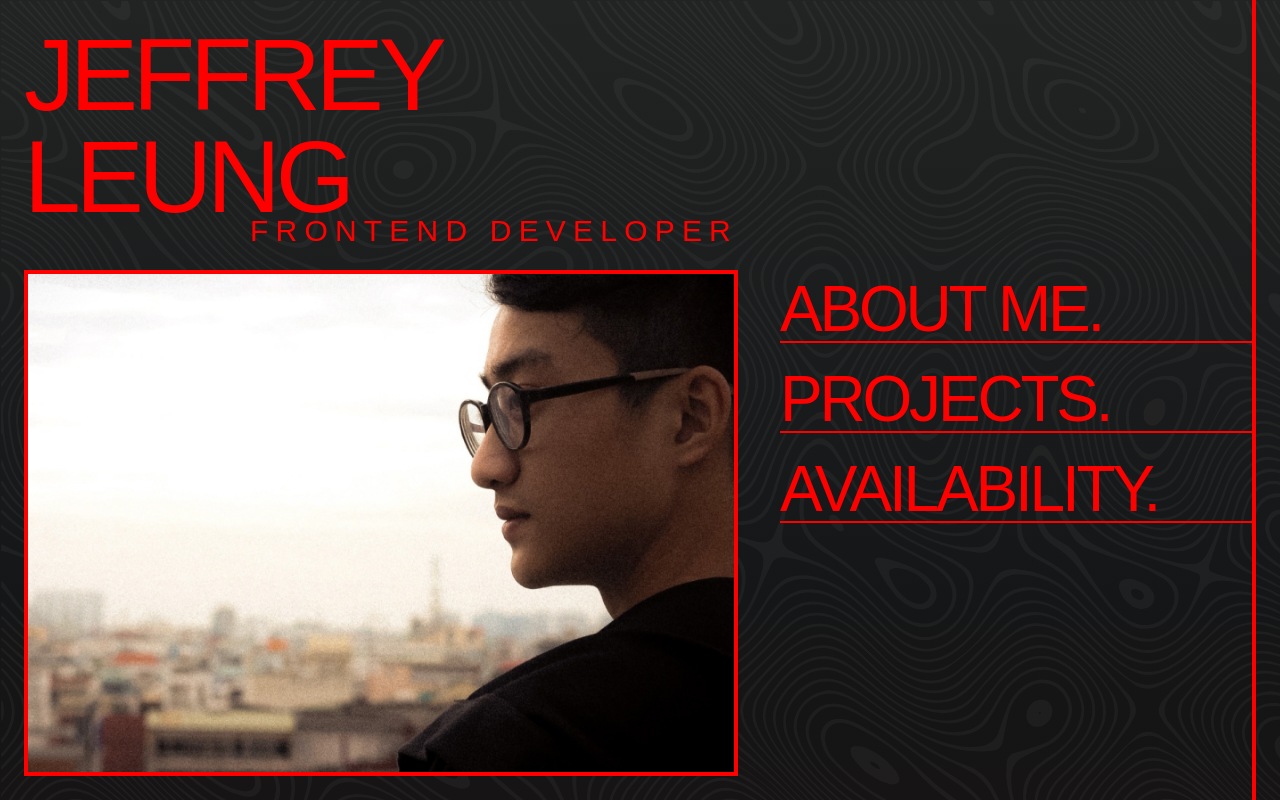
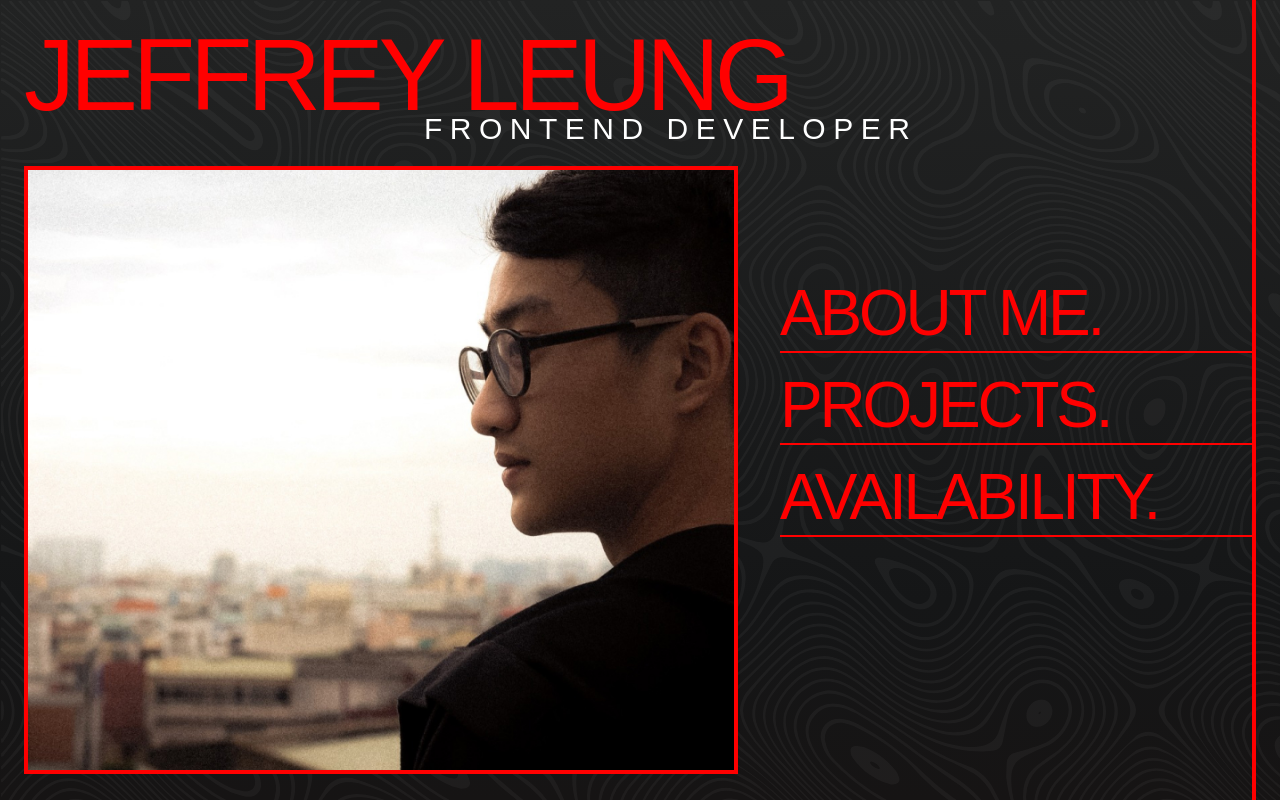
Before and after one commit to jef1993/project-r, a React (Vite) app: page / in a window 1280 px wide. Built offline with nearby package versions, Linux system fonts and the light colour scheme; a web font is replaced by a local one.

Commit message:
header left animation

```diff
--- a/package.json
+++ b/package.json
@@ -22,6 +22,7 @@
     "react-redux": "^8.0.5",
     "react-resize-detector": "^9.1.0",
     "react-router-dom": "^6.11.1",
+    "react-use": "^17.4.0",
     "redux": "^4.2.1",
     "sass": "^1.62.1",
     "styled-components": "^6.0.3",
--- a/src/App.tsx
+++ b/src/App.tsx
@@ -37,6 +37,7 @@ function App() {
           <main className="main">
             <AnimatePresence mode="wait">
               <Routes key={location.pathname} location={location}>
+                <Route path="/" element={<></>} />
                 <Route path="/about" element={<div>home</div>} />
               </Routes>
             </AnimatePresence>
--- a/src/layout/index.tsx
+++ b/src/layout/index.tsx
@@ -1,6 +1,10 @@
-import { Link } from "react-router-dom";
+import React, { useRef } from "react";
+import { Link, NavLink } from "react-router-dom";
 import StyledLayout, { StyledHeader } from "./styles";
 import avatar from "../assets/avatar.jpg";
+import { useLocation } from "react-router-dom";
+import { useWindowSize, useMeasure } from "react-use";
+import { AnimatePresence, motion } from "framer-motion";
 
 interface LayoutProps {
   isPageIndex?: boolean;
@@ -23,29 +27,105 @@ const navOptions = [
 ];
 
 const Layout: React.FC<LayoutProps> = ({ children, isPageIndex = true }) => {
+  const { pathname } = useLocation();
+  const isInIndex = pathname === "/";
+  const { height } = useWindowSize();
+  const navRef = useRef(null);
+  const [logoRef, { width: logoWidth, height: logoHeight }] =
+    useMeasure<HTMLDivElement>();
+
+  const spring = { stiffness: 80, damping: 6, mass: 0.7 };
+
+  const weakSpring = { stiffness: 50, damping: 6, mass: 3 };
+
   return (
     <StyledLayout className="layout">
       <StyledHeader className="header">
         <div className="header__left">
-          <Link to="/" className="header__logo">
-            Jeffrey Leung
-            <span className="header__title">frontend developer</span>
-          </Link>
-
-          <div
-            className="header__avatar"
-            style={{ backgroundImage: `url(${avatar})` }}
-          ></div>
+          <div className="header__logo">
+            <motion.div
+              className="header__logo__link"
+              initial={{
+                fontSize: isInIndex ? "10.2rem" : "4.8rem",
+              }}
+              animate={{
+                fontSize: isInIndex ? "10.2rem" : "4.8rem",
+              }}
+              ref={logoRef}
+              transition={spring}
+            >
+              <Link to="/">Jeffrey Leung</Link>
+            </motion.div>
+            <motion.span
+              className="header__logo__title"
+              initial={{
+                fontSize: isInIndex ? "3rem" : "1.6rem",
+                y: isInIndex ? "9rem" : "1.4rem",
+              }}
+              animate={{
+                x: isInIndex
+                  ? ["38rem", "40rem", "40rem"]
+                  : ["40rem", "40rem", "38rem"],
+                y: isInIndex ? "9rem" : "1.4rem",
+                color: isInIndex ? "hsl(0, 100%, 100%)" : "hsl(0, 0%, 20%)",
+                fontSize: isInIndex ? "3rem" : "1.6rem",
+              }}
+              transition={spring}
+            >
+              frontend developer
+            </motion.span>
+          </div>
+          <motion.div
+            className="header__ctn"
+            initial={{ opacity: 0 }}
+            animate={{
+              gridTemplateColumns: isInIndex
+                ? "0px 1fr"
+                : `${logoWidth + 24}px 1fr`,
+              gridTemplateRows: isInIndex
+                ? `${logoHeight + 40}px 1fr`
+                : "0px 1fr",
+              opacity: [0, 1],
+            }}
+            transition={spring}
+          >
+            <motion.div
+              className="header__avatar"
+              style={{ backgroundImage: `url(${avatar})` }}
+              animate={{
+                height: isInIndex ? "calc(100vh - 200px)" : "32px",
+              }}
+              transition={spring}
+            ></motion.div>
+          </motion.div>
         </div>
         <nav className="header__nav">
           <ul className="header__nav__list">
-            {navOptions.map((option) => (
-              <li className="header__nav__item" key={option.path}>
-                <Link className="header__nav__link" to={option.path}>
-                  {option.name}
-                </Link>
-              </li>
-            ))}
+            <AnimatePresence mode="wait">
+              {navOptions.map((option, i) => (
+                <motion.li
+                  className="header__nav__item"
+                  key={option.path}
+                  animate={{
+                    x:
+                      option.path === pathname
+                        ? ["0%", "0%", "100%"]
+                        : ["100%", "0%", "0%"],
+                    height:
+                      pathname === "/"
+                        ? 90
+                        : option.path === pathname
+                        ? [90, 0, 0]
+                        : [0, 0, 90],
+                  }}
+                  transition={spring}
+                >
+                  <NavLink className="header__nav__link" to={option.path}>
+                    {option.name}
+                  </NavLink>
+                </motion.li>
+              ))}
+            </AnimatePresence>
           </ul>
         </nav>
       </StyledHeader>
--- a/src/layout/styles.tsx
+++ b/src/layout/styles.tsx
@@ -1,6 +1,7 @@
 import { styled } from "styled-components";
 import { headingM, headingS, headingThin, mainColGrid } from "../styles/mixins";
 import { fonts } from "../styles/variables";
+import { motion } from "framer-motion";
 
 const StyledLayout = styled.div`
   /* background-image: linear-gradient(0deg, blue, red); */
@@ -19,72 +20,93 @@ const StyledLayout = styled.div`
   }
 `;
 
-export const StyledHeader = styled.header`
-  height: 100%;
+export const StyledHeader = styled(motion.header)`
+  /* height: 100%; */
   display: flex;
   gap: 4.2rem;
-
   ${mainColGrid};
 
   & .header {
     &__left {
       grid-column: 1 / span 7;
       position: relative;
-      display: flex;
-      flex-direction: column;
     }
 
     &__logo {
       text-transform: uppercase;
-      ${headingM};
-      font-size: 10.2rem;
-      display: flex;
-      flex-direction: column;
+
+      line-height: initial;
       align-self: flex-start;
+      position: relative;
+      white-space: nowrap;
 
-      & > span {
+      &__link {
+        letter-spacing: -0.05em;
+        ${headingM};
+        line-height: 100%;
+        position: absolute;
+        top: 0;
+        left: 0;
+        z-index: 2;
+      }
+
+      &__title {
+        position: absolute;
+        text-transform: uppercase;
+        ${headingThin};
         align-self: flex-end;
-        margin-top: -1.2rem;
+        top: 0;
+        left: 0;
       }
     }
 
-    &__title {
-      text-transform: uppercase;
-      ${headingThin};
-      margin-bottom: 2.4rem;
+    &__ctn {
+      flex-grow: 1;
+      display: grid;
     }
 
     &__avatar {
       border: 0.4rem solid ${({ theme }) => theme.colors.primary};
-      flex-grow: 1;
       background-size: cover;
       background-repeat: no-repeat;
       background-position: center;
+      grid-area: 2/2 / span 1 / span 1;
     }
 
     &__nav {
       grid-column: 8/-1;
-      flex-grow: 1;
+      /* flex-grow: 1; */
       display: flex;
       flex-direction: column;
       justify-content: center;
+      position: relative;
+      right: 0;
+      overflow: hidden;
 
       &__list {
         list-style: none;
+        display: flex;
+        flex-direction: column;
+        right: 0;
+        position: relative;
       }
 
       &__item {
         border-bottom: 0.2rem solid ${({ theme }) => theme.colors.primary};
+        overflow: hidden;
+        position: relative;
 
         &:not(:last-of-type) {
-          margin-bottom: 2.4rem;
+          /* margin-bottom: 2.4rem; */
         }
       }
 
       &__link {
+        position: absolute;
         ${headingS};
         font-size: 6.4rem;
         text-transform: uppercase;
+        top: 2rem;
       }
     }
   }
--- a/src/styles/GlobalStyles.tsx
+++ b/src/styles/GlobalStyles.tsx
@@ -9,6 +9,7 @@ const GlobalStyles = createGlobalStyle`
     padding: 0;
     scroll-behavior: smooth;
     font-family: ${({ theme }) => theme.fontFace.main};
+    /* border: 1px solid red; */
   }
 
   html {
--- a/src/styles/mixins.tsx
+++ b/src/styles/mixins.tsx
@@ -45,7 +45,7 @@ export const headingThin = css`
   font-size: 3rem;
   font-family: ${fonts.fontFace.sub};
   font-variation-settings: "wdth" 50, "wght" 100;
-  letter-spacing: 0.24em;
+  letter-spacing: 0.25em;
   line-height: 100%;
   color: ${({ theme }) => theme.colors.secondary};
 `;
```
Also changed, not shown: 1 other file (tests, documents, lock files or other folders).
